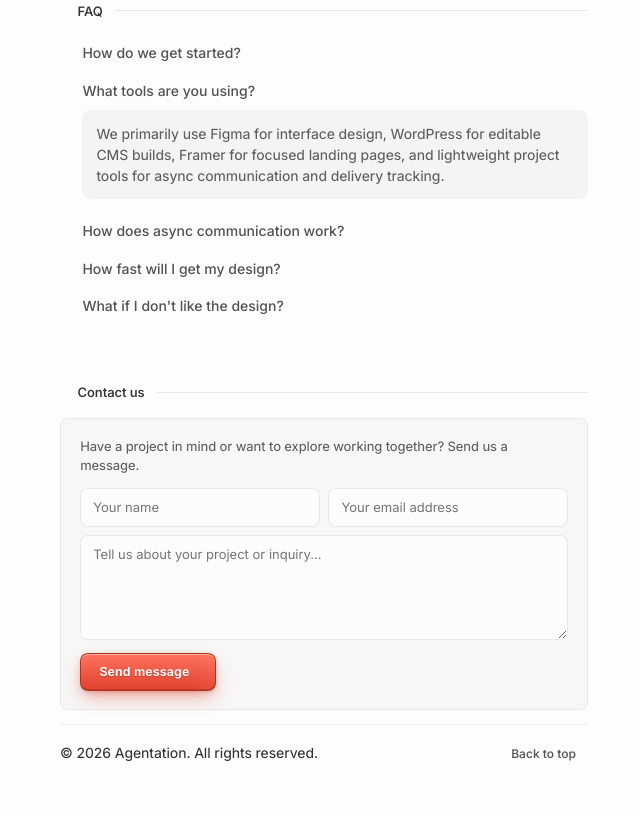
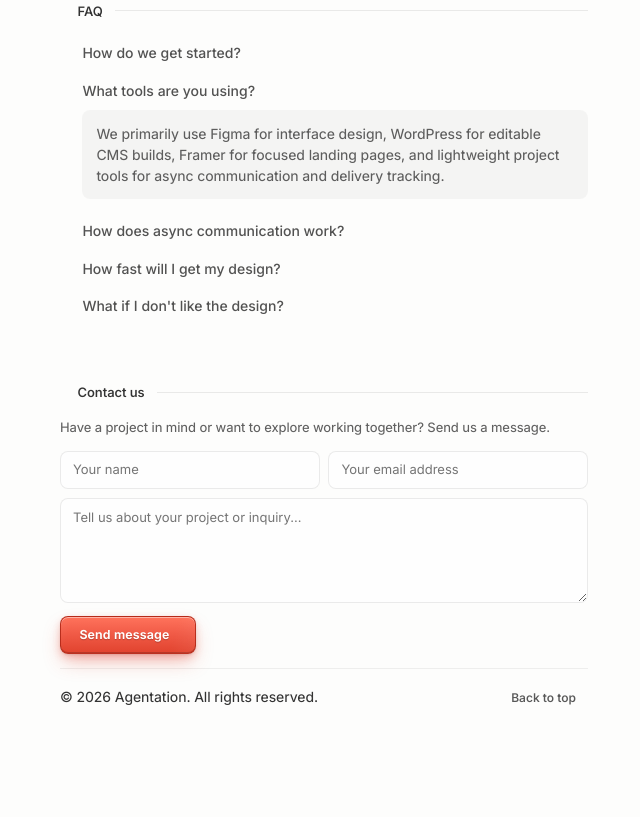
Before and after one commit to Xm4h4/UfuqWebsite, a website built with Vite: page index.html in a window 1280 px wide. Shown: the part 1844-2661 px from the top of the page, without its empty margins (316-956 px from the left). Built offline with nearby package versions, Linux system fonts and the light colour scheme; a web font is replaced by a local one.

Commit message:
Remove fill and border from contact card while preserving input and button functionality

```diff
--- a/index.html
+++ b/index.html
@@ -260,7 +260,7 @@
           <h2><i class="hgi hgi-stroke hgi-mail-01 hugeicon" aria-hidden="true"></i>Contact us</h2>
           <div class="contact-card">
             <p>Have a project in mind or want to explore working together? Send us a message.</p>
-            <form class="contact-form" action="#" method="post" data-contact-form>
+            <form class="contact-form" action="#" method="post" data-contact-form onsubmit="event.preventDefault()">
               <div class="contact-form-row">
                 <div class="contact-form-group">
                   <label class="screen-reader-text" for="contact-name">Name</label>
--- a/src/main.js
+++ b/src/main.js
@@ -68,6 +68,7 @@
 
   document.querySelectorAll('[data-contact-form]').forEach(function (form) {
     form.addEventListener('submit', function (event) {
+      event.preventDefault();
       const url = (form.getAttribute('action') || '').trim();
       const nameInput = form.querySelector('input[name="name"]');
       const emailInput = form.querySelector('input[name="email"]');
--- a/src/style.css
+++ b/src/style.css
@@ -1959,10 +1959,10 @@ h3 {
 }
 
 .contact-card {
-  padding: 1.1rem 1.2rem;
-  border: 1px solid rgba(0, 0, 0, 0.06);
-  border-radius: 8px;
-  background: rgba(0, 0, 0, 0.025);
+  padding: 0;
+  border: none;
+  border-radius: 0;
+  background: transparent;
 }
 
 .contact-card > p {
```
